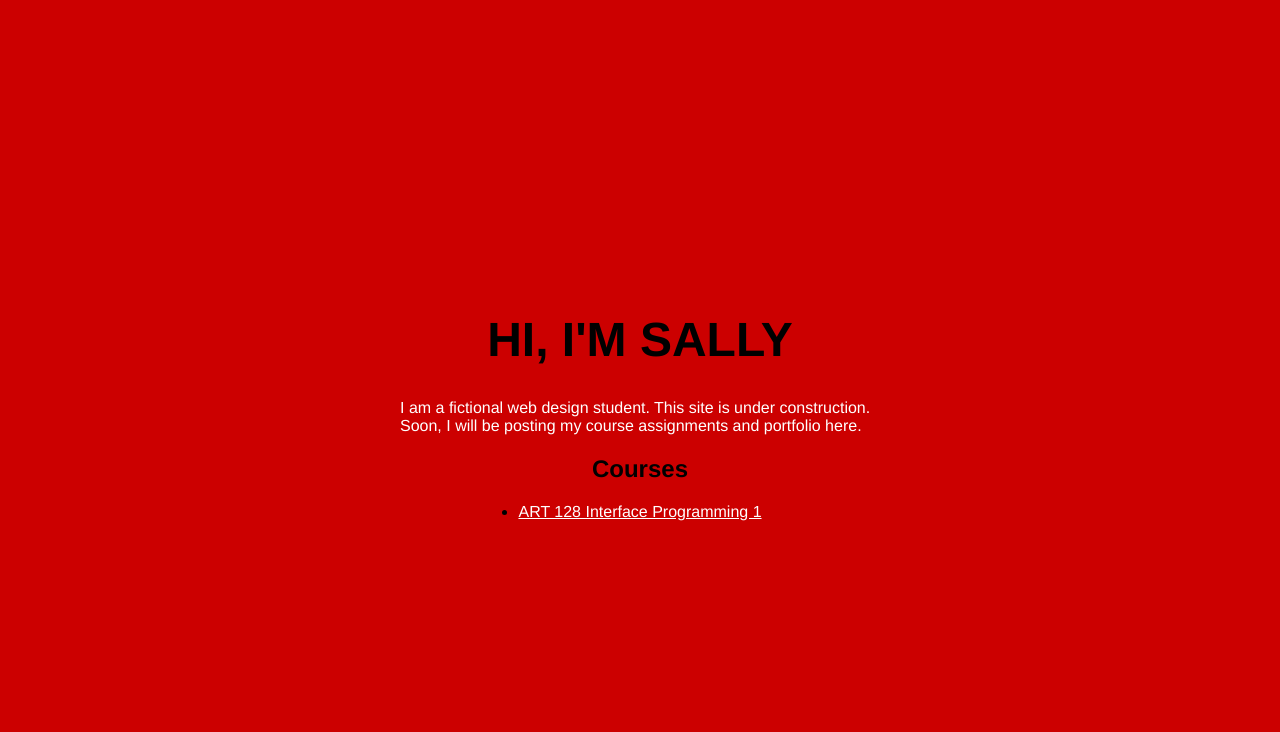
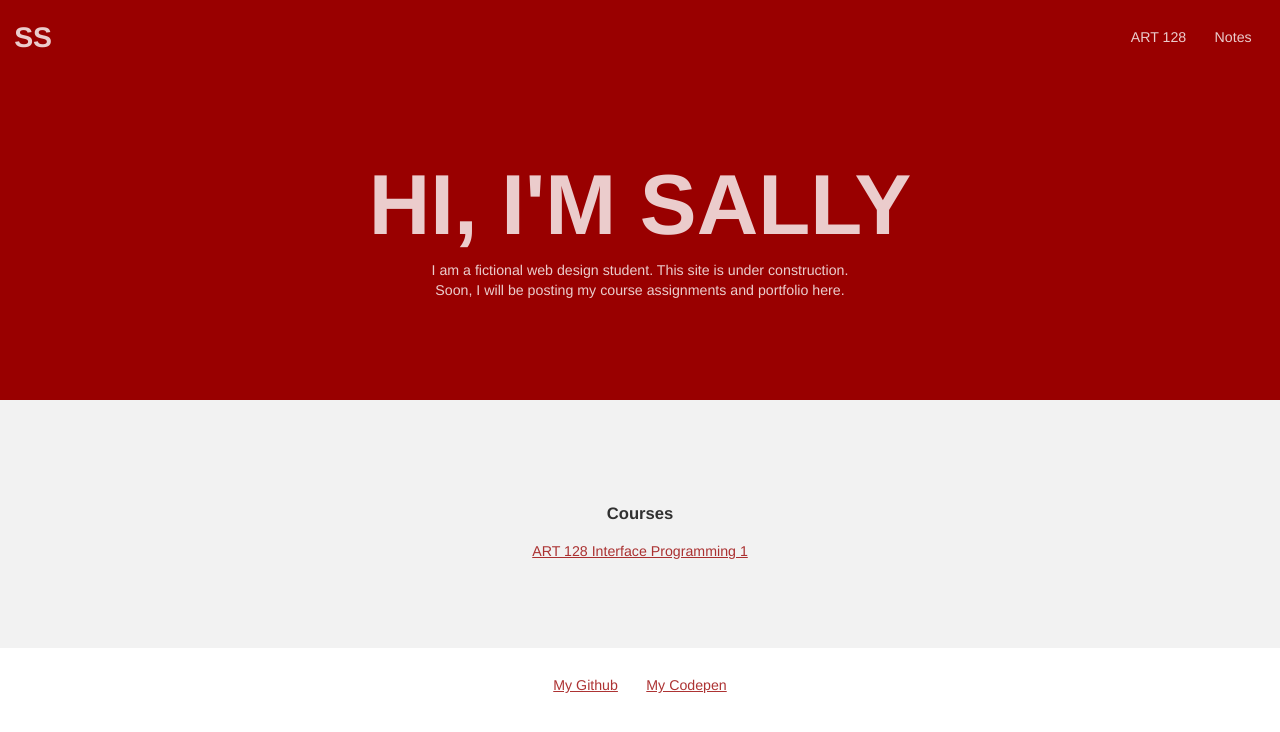
Before and after one commit to sallysmithnma/studentsite, a plain HTML site: page index.html in a window 1280 px wide. Drawn offline with Linux system fonts and the light colour scheme.

Commit message:
added structural elements to home pg

```diff
--- a/css/style.css
+++ b/css/style.css
@@ -1,33 +1,122 @@
+/* GLOBAL RESET */
+* { box-sizing: border-box; }
+body { margin: 0; }
+
+/* GLOBAL COLORS */
+body { color: rgba(0,0,0,.8); }
+a { color: rgba(153, 0, 0, 0.8); }
+a:hover { color: rgba(153, 0, 0, 1); }
+
+/* GLOBAL TYPOGRAPHY */
 body {
     font-family: Helvetica, Arial, sans-serif;
-    background: rgb(204,0,0);
-    margin: 0;
-    display: grid;
-    align-content: center;
-    min-height: 100vh;
+    font-size: 88.75%; /* 14px */
+    line-height: 1.4;
 }
 
-h1 {
-    font-size: 48px;
+/* HEADER */
+header {
+    background-color: rgba(153,0,0,1);
+    color: rgba(255,255,255, .8);
+    padding: 1em;
+    display: grid;
+    grid-template-columns: 1fr 1fr;
+    align-items: center;;
+}
+
+header a {
+    color: rgba(255,255,255, .8);
+    text-decoration: none;
+}
+
+header a:hover {
+    color: rgba(255,255,255, 1);
+}
+
+/* SITE ID */
+.site-id h1 {
+    margin: 0;
+}
+
+/* SITE NAV */
+.site-nav ul {
+    display: flex;
+    justify-content: flex-end;
+    list-style: none;
+    margin: 0;
+    padding: 0;
+}
+
+.site-nav a {
+    display: block;
+    padding: 1em;
+}
+
+/* MAIN */
+main {
+    background: rgba(0,0,0,.05);
+}
+
+/* FOOTER */
+footer {
+    border-top: 1px solid rgba(0,0,0,.05);
+    padding: 1em;
+}
+
+/* SOCIAL NAV */
+.social-nav ul {
+    display: flex;
+    justify-content: center;
+    list-style: none;
+    margin: 0;
+    padding: 0;
+}
+
+.social-nav a {
+    display: block;
+    padding: 1em;
+}
+
+/* HERO SECTION */
+.hero {
+    background-color: rgba(153,0,0,1);
+    color: rgba(255,255,255, .8);
+    text-align: center;
+    padding: 6em 1em;
+}
+
+.hero h2 {
+    font-size: 6em;
+    line-height: 1;
     text-transform: uppercase;
+    margin: 0 auto;
+}
+
+.hero p {
+    max-width: 30em;
+    margin: 1em auto;
+}
+
+/* COURSE SECTION */
+.courses {
+    padding: 6em 1em;
+    display: grid;
+    justify-content: center;
+}
+
+.courses ul {
+    margin: 0;
+    padding: 0;
+    list-style: none;
+}
+
+.courses h3 {
     text-align: center;
 }
 
-h2 {
-    text-align: center;
-}
-
-p {
-    color: white;
-    max-width: 30em;
-    margin: 0 auto;
-}
-
-ul {
-    margin: 0 auto;
-    padding: 0;
-}
-
-a {
-    color: white;
-}
+/* FOR WEB DEV PURPOSES ONLY */
+/* body, * {
+    background-color: rgba(0,0,0,.05);
+    border: 1px solid rgba(0,0,0,.1);
+    color: rgba(0,0,0,.5);
+} */
--- a/index.html
+++ b/index.html
@@ -12,15 +12,43 @@
 
 <body>
 
-    <h1>Hi, I'm Sally</h1>
+    <header>
+        <div class="site-id">
+            <h1><a href="index.html">SS</a></h1>
+        </div>
+        <nav class="site-nav">
+            <ul>
+                <li><a href="art128/index.html">ART 128</a></li>
+                <li><a href="notes/index.html">Notes</a></li>
+            </ul>
+        </nav>
+    </header>
 
-    <p>I am a fictional web design student. This site is under construction. Soon, I will be posting my course
-        assignments and portfolio here.</p>
+    <main>
 
-    <h2>Courses</h2>
-    <ul>
-        <li><a href="art128/index.html">ART 128 Interface Programming 1</a></li>
-    </ul>
+        <section class="hero">
+            <h2>Hi, I'm Sally</h2>
+            <p>I am a fictional web design student. This site is under construction. Soon, I will be posting my course
+                assignments and portfolio here.</p>
+        </section>
+
+        <section class="courses">
+            <h3>Courses</h3>
+            <ul>
+                <li><a href="art128/index.html">ART 128 Interface Programming 1</a></li>
+            </ul>
+        </section>
+
+    </main>
+
+    <footer>
+        <nav class="social-nav">
+            <ul>
+                <li><a href="https://github.com/johndoenma">My Github</a></li>
+                <li><a href="https://codepen.io/johndoenma">My Codepen</a></li>
+            </ul>
+        </nav>
+    </footer>
 
 </body>
 
```
